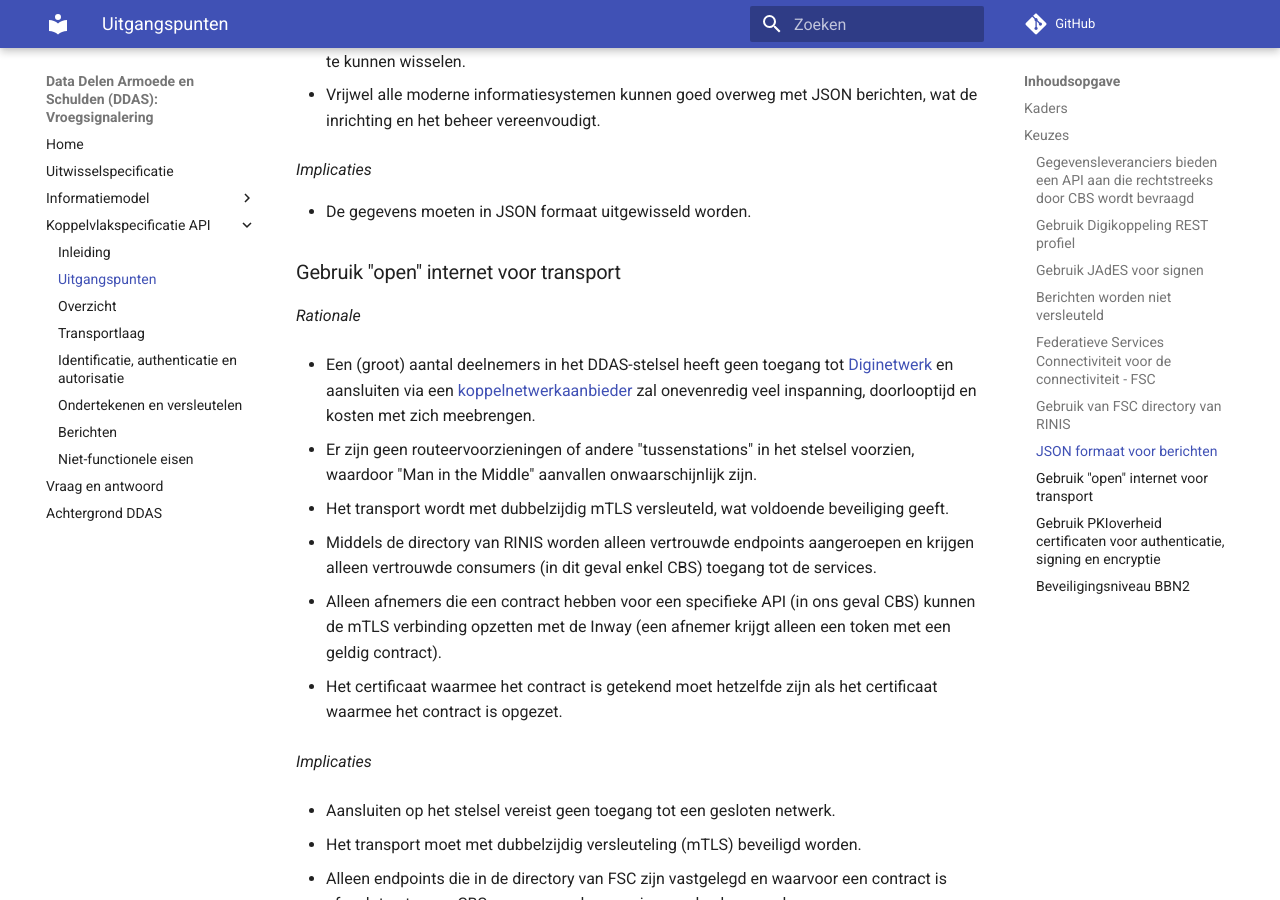
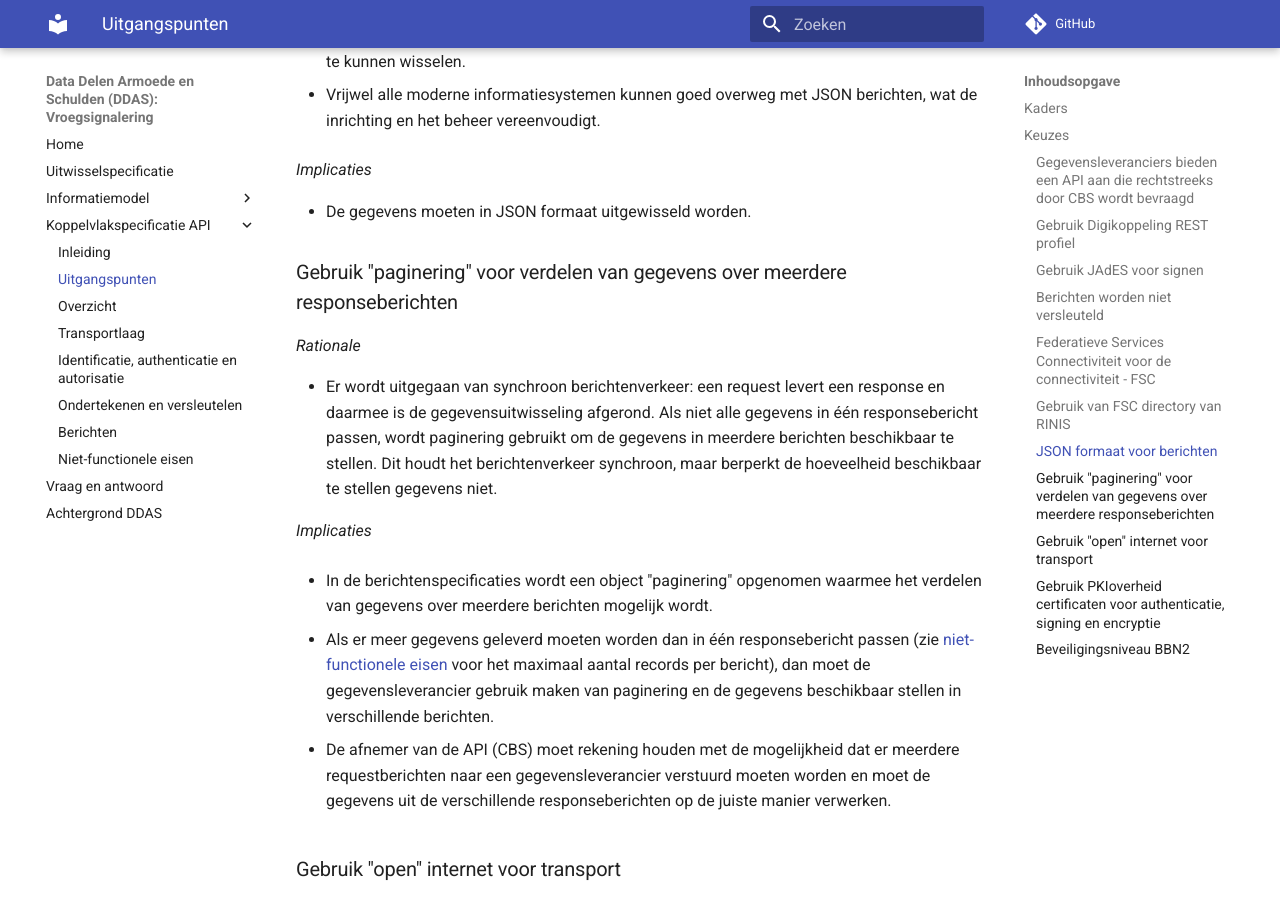
Before and after one commit to VNG-Realisatie/ddas-vroegsignalering, an MkDocs documentation site: the page built from docs/api/uitgangspunten.md, in a window 1280 px wide and 900 px high, scrolled down 4350 px. Built offline with MkDocs 1.6.1 and Material for MkDocs 9.7.7, drawn with Linux system fonts in a browser that asks for light colours; comment, search, counter and statistics services are not loaded; the version menu is left out.

Commit message:
paginering in uitgangspunten

```diff
--- a/docs/api/uitgangspunten.md
+++ b/docs/api/uitgangspunten.md
@@ -160,6 +160,20 @@ De volgende keuzes zijn gemaakt:
   - De gegevens moeten in JSON formaat uitgewisseld worden.
 
 
+### Gebruik "paginering" voor verdelen van gegevens over meerdere responseberichten
+
+  *Rationale*
+
+  - Er wordt uitgegaan van synchroon berichtenverkeer: een request levert een response en daarmee is de gegevensuitwisseling afgerond. Als niet alle gegevens in één responsebericht passen, wordt paginering gebruikt om de gegevens in meerdere berichten beschikbaar te stellen. Dit houdt het berichtenverkeer synchroon, maar berperkt de hoeveelheid beschikbaar te stellen gegevens niet.
+
+  *Implicaties*
+
+  - In de berichtenspecificaties wordt een object "paginering" opgenomen waarmee het verdelen van gegevens over meerdere berichten mogelijk wordt.
+
+  - Als er meer gegevens geleverd moeten worden dan in één responsebericht passen (zie [niet-functionele eisen](non-functionals.md#performance) voor het maximaal aantal records per bericht), dan moet de gegevensleverancier gebruik maken van paginering en de gegevens beschikbaar stellen in verschillende berichten.
+
+  - De afnemer van de API (CBS) moet rekening houden met de mogelijkheid dat er meerdere requestberichten naar een gegevensleverancier verstuurd moeten worden en moet de gegevens uit de verschillende responseberichten op de juiste manier verwerken.
+
 
 ### Gebruik "open" internet voor transport
 
```
